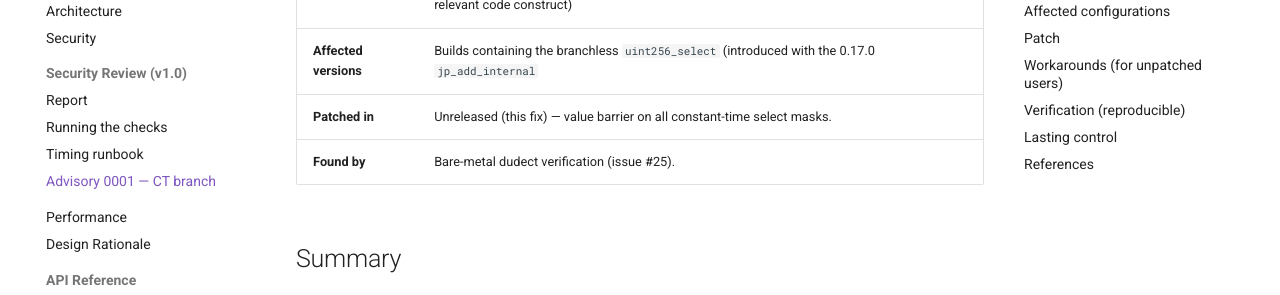
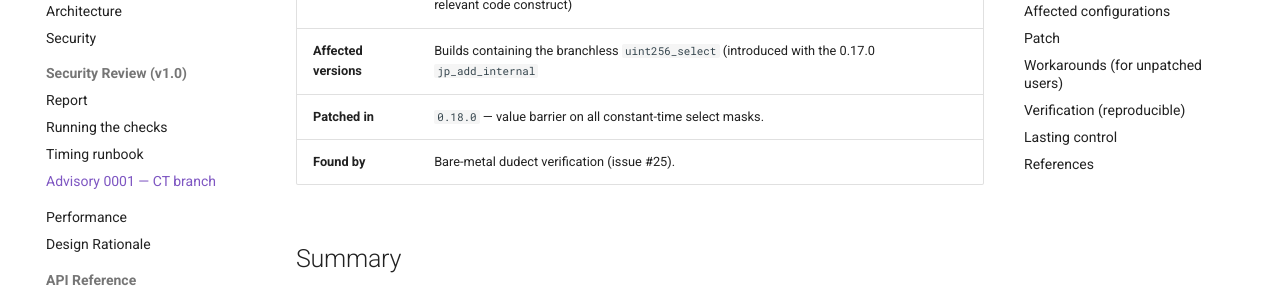
Before and after one commit to sgbett/secp256k1-native, an MkDocs documentation site: the page built from docs/advisories/0001-compiler-reconstructed-ct-branch.md, in a window 1280 px wide and 900 px high, scrolled down 444 px. Shown: the part 151-446 px from the top of the window. Built offline with MkDocs 1.6.1 and Material for MkDocs 9.7.7, drawn with Linux system fonts in a browser that asks for light colours; comment, search, counter and statistics services are not loaded.

Commit message:
docs(advisory): bump Patched in: Unreleased → 0.18.0
Direct push to master (release follow-up; one-line correction missed
during the v0.18.0 release commit). Closes the in-repo advisory's
version-tagged field now that the release is out.

Refs GHSA-vp2j-gqfm-r3cf.

Co-Authored-By: Claude Opus 4.7 (1M context) <noreply@anthropic.com>

```diff
--- a/docs/advisories/0001-compiler-reconstructed-ct-branch.md
+++ b/docs/advisories/0001-compiler-reconstructed-ct-branch.md
@@ -11,7 +11,7 @@
 | **CVSS v3.1** | `AV:N/AC:H/PR:N/UI:N/S:U/C:H/I:N/A:N` (5.9) — confidentiality-only; attack complexity High (statistical timing recovery). The score is *consumer-dependent*: this gem ships no network surface of its own. |
 | **CWE** | CWE-208 (Observable Timing Discrepancy); CWE-1255 (compiler removal of a security-relevant code construct) |
 | **Affected versions** | Builds containing the branchless `uint256_select` (introduced with the 0.17.0 `jp_add_internal` |t|=875 fix) **when compiled by a C compiler that reconstructs the select into a branch.** Confirmed on GCC 15.2.0 at `-O2` (the shipped optimisation level). The lower bound across GCC versions has not been bisected; clang and older GCC were not observed to branchify. |
-| **Patched in** | Unreleased (this fix) — value barrier on all constant-time select masks. |
+| **Patched in** | `0.18.0` — value barrier on all constant-time select masks. |
 | **Found by** | Bare-metal dudect verification (issue #25). |
 
 ## Summary
```
